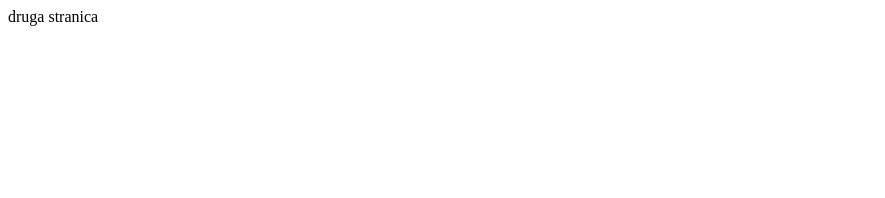
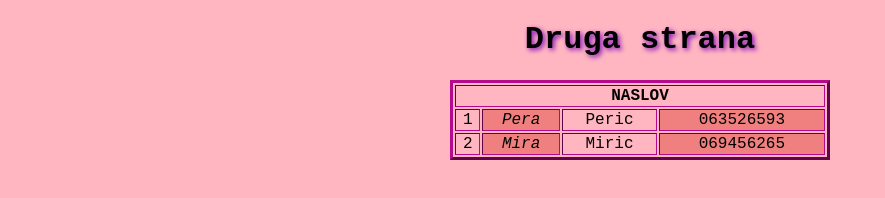
Before and after one commit to migicmina/Uvod-u-HTML, a plain HTML site: page druga.html in a window 1280 px wide. Shown: the whole page, without its empty margins (0-885 px from the left). Drawn offline with Linux system fonts and the light colour scheme.

Commit message:
astavak HTML i uvod u CSS

```diff
--- a/druga.html
+++ b/druga.html
@@ -1 +1,34 @@
-druga stranica
+<!DOCTYPE html>
+<html lang="en">
+<head>
+    <link rel="stylesheet" href="drugastyle.css">
+    <meta charset="UTF-8">
+    <meta http-equiv="X-UA-Compatible" content="IE=edge">
+    <meta name="viewport" content="width=<device-width>, initial-scale=1.0">
+    <title>Document</title>
+</head>
+<body>
+   <center> <h1>Druga strana</h1></center>
+   <center><table border="3">
+        <tr>
+            <th colspan="4" >
+                NASLOV
+            </th>
+
+          </tr>
+          <tr id="prvi red">
+            <td>1</td>
+            <td class="warning">Pera</td>
+            <td>Peric</td>
+            <td>063526593</td>
+          </tr>
+          <tr>
+            <td>2</td>
+            <td class="warning">Mira</td>
+            <td>Miric</td>
+            <td>069456265</td>
+          </tr>
+
+    </table></center>
+</body>
+</html>
--- /dev/null
+++ b/drugastyle.css
@@ -0,0 +1,33 @@
+body{
+    background-color: lightpink;
+
+}
+h1{
+    text-shadow:2px 2px 5px rgb(128, 11, 182) ;
+}
+p{
+    border: 2px solid black;
+}
+td:nth-child(even), th:nth-child(even) {
+    background-color: lightcoral;
+  }
+  table{
+    border-color: #b40b8c;
+  }
+
+tr{
+    text-align: center;
+}
+#prvi_red{
+    color: #ffffff;
+}
+.warning{
+    font-style: italic;
+}
+table{
+    width: 30%;
+    height: 30%;
+}
+*{
+    font-family: 'Courier New', Courier, monospace;
+}
--- /dev/null
+++ b/style.css
@@ -0,0 +1,9 @@
+body{
+    background-color: lightpink;
+}
+h1{
+    background-color: white;
+}
+p{
+    border: 2px solid black;
+}
```
Also changed, not shown: index.html (+4 -9 lines).
